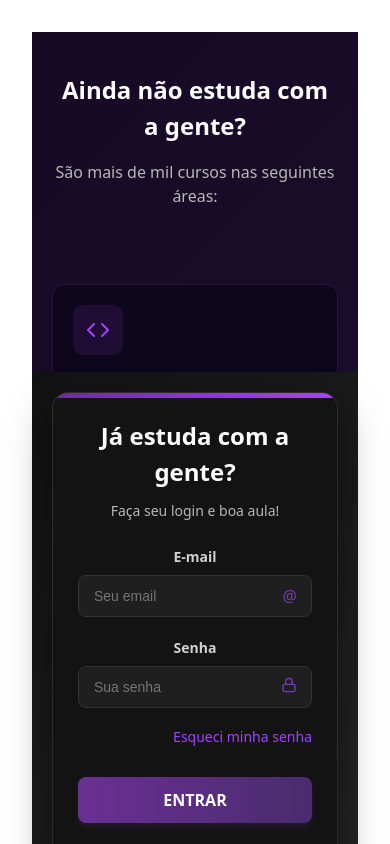
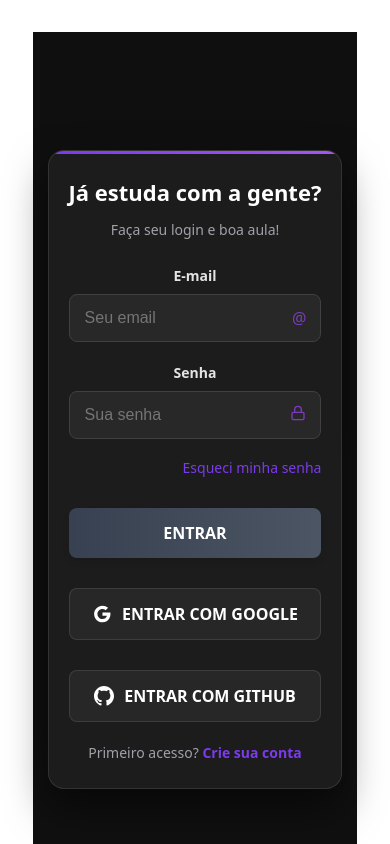
Before and after one commit to kalebzaki4/Estuda-Mais, a React app in the folder frontend/: page /login in a window 390 px wide. Shown: the top 844 px of the page. Built offline with nearby package versions, Linux system fonts and the light colour scheme; the HTML template or start-up script is replaced by a standard one.

Commit message:
Update Auth.css

```diff
--- a/frontend/src/components/auth/Auth.css
+++ b/frontend/src/components/auth/Auth.css
@@ -12,12 +12,13 @@
   justify-content: center;
   align-items: center;
   padding: 20px;
+  background: rgba(15, 15, 15, 0.95);
 }
 
 /* Coluna de apresentação */
 .auth-presentation-column {
   flex: 1.5;
-  background-color: rgba(26, 11, 46, 0.8);
+  background: rgba(25, 25, 25, 0.9);
   padding: 40px;
   display: flex;
   flex-direction: column;
@@ -25,7 +26,7 @@
 }
 
 .auth-card {
-  background-color: rgba(20, 20, 20, 0.95);
+  background: rgba(30, 30, 30, 0.95);
   border-radius: 16px;
   box-shadow: 0 20px 40px rgba(0, 0, 0, 0.5);
   width: 100%;
@@ -42,8 +43,8 @@
   top: 0;
   left: 0;
   right: 0;
-  height: 5px;
-  background: linear-gradient(to right, #6a3093, #a044ff);
+  height: 3px;
+  background: linear-gradient(to right, #7c3aed, #a855f7);
 }
 
 .auth-header {
@@ -55,11 +56,12 @@
   margin: 0;
   color: #fff;
   font-size: 28px;
+  font-weight: 700;
 }
 
 .auth-header p {
   margin-top: 10px;
-  color: #b8b8b8;
+  color: #a1a1aa;
   font-size: 14px;
 }
 
@@ -78,28 +80,29 @@
 .form-group label {
   font-size: 14px;
   font-weight: 600;
-  color: #d1d1d1;
+  color: #e4e4e7;
 }
 
 .form-group input {
   padding: 12px 15px;
-  border: 1px solid #333;
+  border: 1px solid #404040;
   border-radius: 8px;
   font-size: 14px;
   background-color: rgba(255, 255, 255, 0.05);
   width: 100%;
   box-sizing: border-box;
   color: #fff;
+  transition: all 0.3s ease;
 }
 
 .form-group input:focus {
   outline: none;
-  border-color: #6a3093;
-  box-shadow: 0 0 0 2px rgba(106, 48, 147, 0.2);
+  border-color: #7c3aed;
+  box-shadow: 0 0 0 2px rgba(124, 58, 237, 0.2);
 }
 
 .auth-button {
-  background: linear-gradient(to right, #6a3093, #4a2c6d);
+  background: linear-gradient(to right, #374151, #4b5563);
   color: white;
   border: none;
   border-radius: 8px;
@@ -109,12 +112,13 @@
   cursor: pointer;
   transition: all 0.3s ease;
   margin-top: 10px;
-  box-shadow: 0 4px 6px rgba(106, 48, 147, 0.2);
+  box-shadow: 0 4px 6px rgba(0, 0, 0, 0.1);
 }
 
 .auth-button:hover {
-  background: linear-gradient(to right, #7a3cb3, #5a3c8d);
-  box-shadow: 0 6px 8px rgba(106, 48, 147, 0.3);
+  background: linear-gradient(to right, #4b5563, #6b7280);
+  box-shadow: 0 6px 8px rgba(0, 0, 0, 0.15);
+  transform: translateY(-1px);
 }
 
 .auth-button:disabled {
@@ -127,9 +131,9 @@
   align-items: center;
   justify-content: center;
   gap: 10px;
-  background-color: rgba(255, 255, 255, 0.1);
+  background-color: rgba(255, 255, 255, 0.05);
   color: white;
-  border: 1px solid rgba(255, 255, 255, 0.2);
+  border: 1px solid rgba(255, 255, 255, 0.1);
   border-radius: 8px;
   padding: 12px;
   font-size: 16px;
@@ -140,18 +144,20 @@
 }
 
 .auth-social-button:hover {
-  background-color: rgba(255, 255, 255, 0.15);
+  background-color: rgba(255, 255, 255, 0.1);
+  border-color: rgba(255, 255, 255, 0.2);
+  transform: translateY(-1px);
 }
 
 .auth-footer {
   text-align: center;
   margin-top: 20px;
   font-size: 14px;
-  color: #b8b8b8;
+  color: #a1a1aa;
 }
 
 .auth-footer a {
-  color: #a044ff;
+  color: #7c3aed;
   text-decoration: none;
   font-weight: 600;
 }
@@ -161,20 +167,21 @@
 }
 
 .auth-error {
-  background-color: rgba(198, 40, 40, 0.2);
-  color: #ff6b6b;
+  background-color: rgba(239, 68, 68, 0.1);
+  color: #ef4444;
   padding: 10px;
-  border-radius: 4px;
+  border-radius: 8px;
   margin-bottom: 15px;
   font-size: 14px;
   text-align: center;
+  border: 1px solid rgba(239, 68, 68, 0.2);
 }
 
 .auth-link {
   display: block;
   text-align: right;
   margin-top: 10px;
-  color: #a044ff;
+  color: #7c3aed;
   text-decoration: none;
   font-size: 14px;
 }
@@ -192,38 +199,39 @@
   color: #fff;
   font-size: 32px;
   margin-bottom: 10px;
+  font-weight: 700;
 }
 
 .presentation-header p {
-  color: #b8b8b8;
+  color: #a1a1aa;
   font-size: 16px;
 }
 
 .courses-grid {
   display: grid;
-  grid-template-columns: repeat(3, 1fr);
+  grid-template-columns: repeat(auto-fit, minmax(280px, 1fr));
   gap: 20px;
   margin-top: 20px;
 }
 
 .course-card {
-  background-color: rgba(10, 5, 26, 0.7);
+  background: rgba(40, 40, 40, 0.8);
   border-radius: 12px;
   padding: 20px;
-  border: 1px solid rgba(106, 48, 147, 0.3);
+  border: 1px solid rgba(255, 255, 255, 0.1);
   transition: all 0.3s ease;
 }
 
 .course-card:hover {
   transform: translateY(-5px);
-  box-shadow: 0 10px 20px rgba(0, 0, 0, 0.2);
-  border-color: rgba(106, 48, 147, 0.6);
+  box-shadow: 0 10px 20px rgba(0, 0, 0, 0.3);
+  border-color: rgba(124, 58, 237, 0.3);
 }
 
 .course-icon {
   width: 50px;
   height: 50px;
-  background-color: rgba(106, 48, 147, 0.2);
+  background: rgba(124, 58, 237, 0.1);
   border-radius: 10px;
   display: flex;
   align-items: center;
@@ -232,34 +240,36 @@
 }
 
 .course-title {
-  color: #a044ff;
+  color: #fff;
   font-size: 18px;
   font-weight: 600;
   margin-bottom: 10px;
 }
 
 .course-description {
-  color: #b8b8b8;
+  color: #a1a1aa;
   font-size: 14px;
-  margin-bottom: 10px;
+  margin-bottom: 15px;
+  line-height: 1.5;
 }
 
 .course-tags {
   display: flex;
   flex-wrap: wrap;
-  gap: 5px;
+  gap: 8px;
 }
 
 .course-tag {
-  background-color: rgba(106, 48, 147, 0.2);
-  color: #a044ff;
+  background: rgba(124, 58, 237, 0.1);
+  color: #a855f7;
   padding: 4px 8px;
-  border-radius: 4px;
+  border-radius: 6px;
   font-size: 12px;
+  border: 1px solid rgba(124, 58, 237, 0.2);
 }
 
 .cta-button {
-  background: linear-gradient(to right, #6a3093, #4a2c6d);
+  background: linear-gradient(to right, #7c3aed, #a855f7);
   color: white;
   border: none;
   border-radius: 8px;
@@ -270,18 +280,19 @@
   transition: all 0.3s ease;
   margin-top: 40px;
   align-self: center;
-  box-shadow: 0 4px 6px rgba(106, 48, 147, 0.2);
+  box-shadow: 0 4px 6px rgba(124, 58, 237, 0.2);
 }
 
 .cta-button:hover {
-  background: linear-gradient(to right, #7a3cb3, #5a3c8d);
-  box-shadow: 0 6px 8px rgba(106, 48, 147, 0.3);
+  background: linear-gradient(to right, #8b5cf6, #c084fc);
+  box-shadow: 0 6px 8px rgba(124, 58, 237, 0.3);
+  transform: translateY(-2px);
 }
 
-/* Responsividade */
+/* Responsividade melhorada */
 @media (min-width: 1200px) {
   .auth-login-column {
-    padding: 40px;
+    padding: 60px;
   }
 
   .auth-card {
@@ -292,6 +303,10 @@
   .auth-header h2 {
     font-size: 32px;
   }
+
+  .courses-grid {
+    grid-template-columns: repeat(3, 1fr);
+  }
 }
 
 @media (max-width: 1199px) and (min-width: 768px) {
@@ -301,46 +316,71 @@
 
   .auth-login-column {
     flex: 1;
+    padding: 40px;
   }
 
   .auth-presentation-column {
-    flex: 1;
+    flex: 1.2;
+    padding: 30px;
   }
 
   .courses-grid {
     grid-template-columns: repeat(2, 1fr);
+    gap: 15px;
+  }
+
+  .presentation-header h2 {
+    font-size: 28px;
   }
 }
 
 @media (max-width: 767px) {
   .auth-container {
     flex-direction: column;
+    padding: 0;
   }
 
   .auth-login-column {
-    order: 2;
+    order: 1;
     padding: 20px;
+    min-height: 100vh;
   }
 
   .auth-presentation-column {
-    order: 1;
-    padding: 20px;
-    max-height: 300px;
+    display: none; /* Oculta a seção de apresentação no mobile */
   }
 
   .auth-card {
-    padding: 25px;
+    padding: 30px 25px;
+    max-width: 100%;
+    margin: 0 auto;
   }
 
   .auth-header h2 {
     font-size: 24px;
   }
 
-  .courses-grid {
-    grid-template-columns: 1fr;
+  .form-group input {
+    padding: 14px 15px;
+    font-size: 16px; /* Evita zoom no iOS */
   }
 
-  .presentation-header h2 {
-    font-size: 24px;
+  .auth-button, .auth-social-button {
+    padding: 14px;
+    font-size: 16px;
   }
 }
+
+@media (max-width: 480px) {
+  .auth-login-column {
+    padding: 15px;
+  }
+
+  .auth-card {
+    padding: 25px 20px;
+  }
+
+  .auth-header h2 {
+    font-size: 22px;
+  }
+}
```
